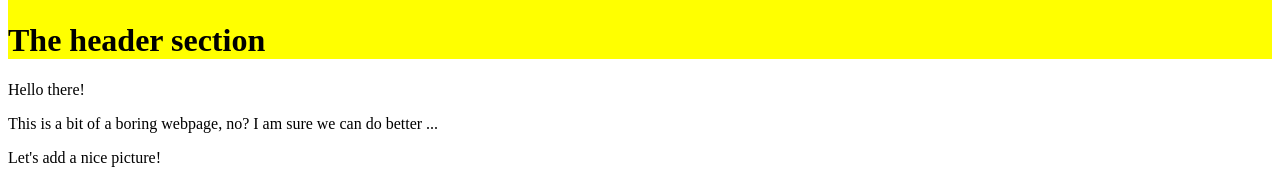
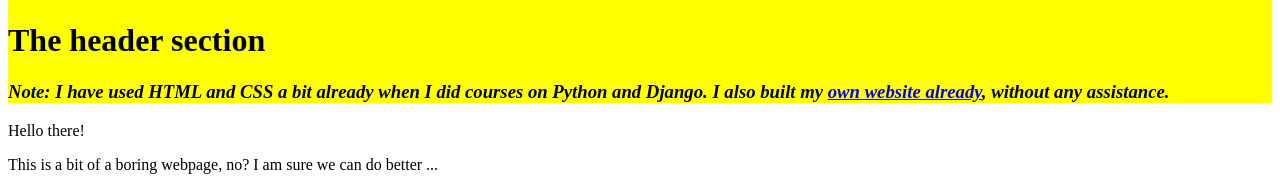
Before and after one commit to Jethet/ironhack-prep, a plain HTML site: page my-first-page/index.html in a window 1280 px wide. Shown: the part 86-262 px from the top of the page. Drawn offline with Linux system fonts and the light colour scheme; grey boxes are pictures that could not be loaded.

Commit message:
Add info about experience with HTML & CSS, add Elevador website link to give example

```diff
--- a/my-first-page/index.html
+++ b/my-first-page/index.html
@@ -11,6 +11,7 @@
                 <img src="http://manuel.abalos.me/images/logo-ironhack.png" alt="Large yellow block with Ironhack logo as header section">
             </div>
             <h1>The header section</h1>
+            <h3><i>Note: I have used HTML and CSS a bit already when I did courses on Python and Django. I also built my <a href="http://www.elevador-bcn.es">own website already</a>, without any assistance.</i></h3>
         </header>
         <section>
             <p>Hello there!</p>
```
